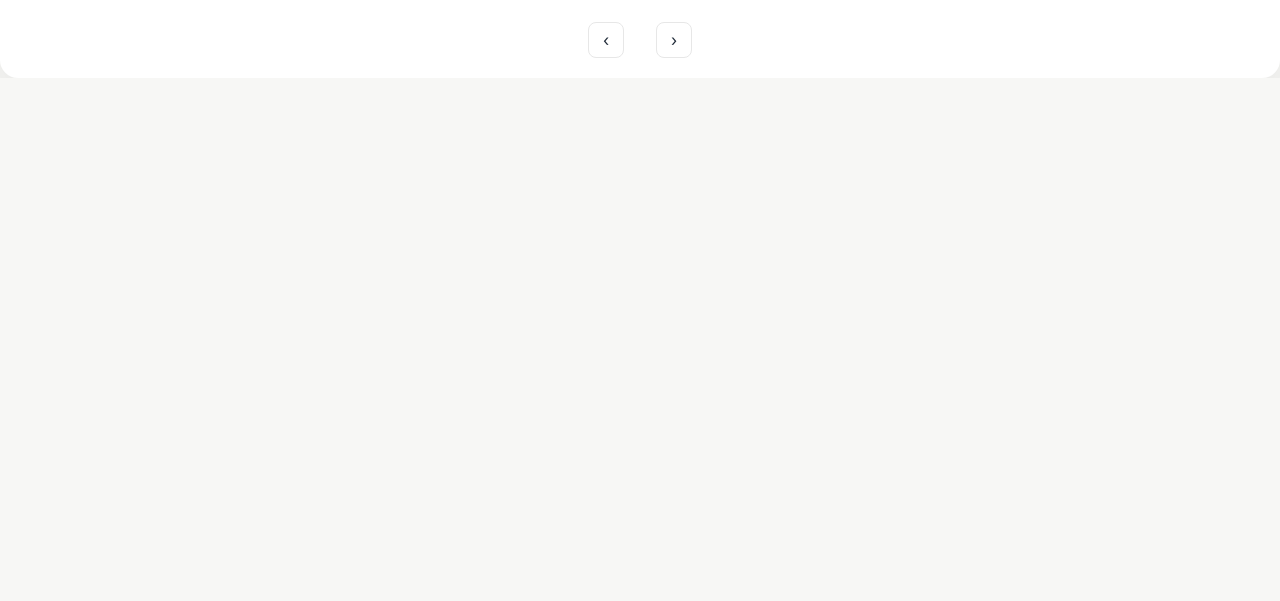
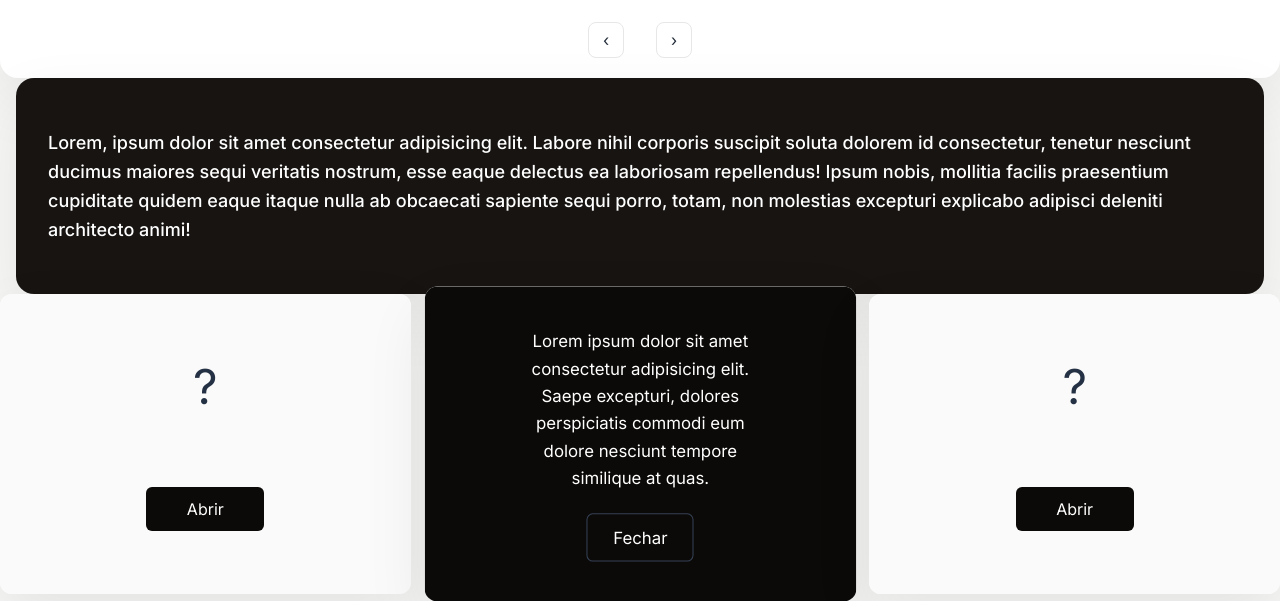
Before and after one commit to vicentesantos13/dot, a plain HTML site: page index.html in a window 1280 px wide. Shown: the part 2498-3099 px from the top of the page. Before the commit the page ends 2576 px from the top, so only its background shows below. Drawn offline with Linux system fonts and the light colour scheme.

Commit message:
feat: implement highlight card and expandable cards section

```diff
--- a/assets/css/style.css
+++ b/assets/css/style.css
@@ -395,3 +395,98 @@ a {
 .slider__dot:hover:not(.is-active) {
   background: var(--accent-dark);
 }
+
+.highlight-card {
+  background: #171412;
+  color: #ffffff;
+  padding: 32px;
+}
+
+.highlight-card p {
+  font-weight: 500;
+  font-size: 1.125rem;
+  line-height: 1.8125rem;
+}
+
+.expandable-grid {
+  display: grid;
+  grid-template-columns: repeat(3, minmax(0, 1fr));
+  gap: 24px;
+  align-items: start;
+}
+
+.expandable-card {
+  /* O scale do card aberto acontece no container para ampliar frente e verso juntos. */
+  position: relative;
+  min-height: 300px;
+  border-radius: var(--radius-md);
+  background: var(--surface);
+  box-shadow: var(--shadow);
+  overflow: hidden;
+  transform: scale(1);
+  transition: transform 0.25s ease;
+}
+
+.expandable-card__front,
+.expandable-card__back {
+  position: absolute;
+  inset: 0;
+  display: grid;
+  place-items: center;
+  padding: 28px;
+  text-align: center;
+  transition:
+    opacity 0.25s ease,
+    transform 0.25s ease;
+}
+
+.expandable-card__front {
+  background: #fafafa;
+}
+
+.expandable-card__back {
+  background: #0c0a08;
+  color: #ffffff;
+  opacity: 0;
+  transform: scale(0.98);
+  pointer-events: none;
+}
+
+.expandable-card__icon {
+  font-size: 3rem;
+  color: #243043;
+}
+
+.expandable-card__back p {
+  margin: 0;
+  max-width: 220px;
+  font-size: 1rem;
+  line-height: 1.625rem;
+  font-weight: 400;
+  letter-spacing: 0;
+  text-align: center;
+}
+
+.expandable-card__back .button--light {
+  min-width: 96px;
+  min-height: 46px;
+  padding: 0.75rem 1.5rem;
+  border-color: #344054;
+  background: transparent;
+  color: #ffffff;
+}
+
+.expandable-card.is-open .expandable-card__front {
+  opacity: 0;
+  pointer-events: none;
+}
+
+.expandable-card.is-open {
+  transform: scale(1.05);
+}
+
+.expandable-card.is-open .expandable-card__back {
+  opacity: 1;
+  transform: scale(1);
+  pointer-events: auto;
+}
--- a/index.html
+++ b/index.html
@@ -145,6 +145,106 @@
           </div>
         </div>
       </section>
+      <!-- Card de destaque textual. -->
+      <section class="section section--compact">
+        <div class="container container--narrow">
+          <article class="highlight-card">
+            <p>
+              Lorem, ipsum dolor sit amet consectetur adipisicing elit. Labore
+              nihil corporis suscipit soluta dolorem id consectetur, tenetur
+              nesciunt ducimus maiores sequi veritatis nostrum, esse eaque
+              delectus ea laboriosam repellendus! Ipsum nobis, mollitia facilis
+              praesentium cupiditate quidem eaque itaque nulla ab obcaecati
+              sapiente sequi porro, totam, non molestias excepturi explicabo
+              adipisci deleniti architecto animi!
+            </p>
+          </article>
+        </div>
+      </section>
+
+      <!-- Cards expansíveis com estado aberto/fechado. -->
+      <section class="section section--compact">
+        <div class="expandable-grid" data-expandables>
+          <article class="expandable-card">
+            <div class="expandable-card__front">
+              <span class="expandable-card__icon">?</span>
+              <button
+                class="button button--ghost"
+                type="button"
+                data-toggle-card
+              >
+                Abrir
+              </button>
+            </div>
+            <div class="expandable-card__back">
+              <p>
+                Lorem ipsum dolor sit amet consectetur adipisicing elit. Saepe
+                excepturi dolores perspiciatis commodi.
+              </p>
+              <button
+                class="button button--light"
+                type="button"
+                data-toggle-card
+              >
+                Fechar
+              </button>
+            </div>
+          </article>
+
+          <article class="expandable-card is-open">
+            <div class="expandable-card__front">
+              <span class="expandable-card__icon">?</span>
+              <button
+                class="button button--ghost"
+                type="button"
+                data-toggle-card
+              >
+                Abrir
+              </button>
+            </div>
+            <div class="expandable-card__back">
+              <p>
+                Lorem ipsum dolor sit amet consectetur adipisicing elit. Saepe
+                excepturi, dolores perspiciatis commodi eum dolore nesciunt
+                tempore similique at quas.
+              </p>
+              <button
+                class="button button--light"
+                type="button"
+                data-toggle-card
+              >
+                Fechar
+              </button>
+            </div>
+          </article>
+
+          <article class="expandable-card">
+            <div class="expandable-card__front">
+              <span class="expandable-card__icon">?</span>
+              <button
+                class="button button--ghost"
+                type="button"
+                data-toggle-card
+              >
+                Abrir
+              </button>
+            </div>
+            <div class="expandable-card__back">
+              <p>
+                Lorem ipsum dolor sit amet consectetur adipisicing elit.
+                Molestiae hic doloremque ratione.
+              </p>
+              <button
+                class="button button--light"
+                type="button"
+                data-toggle-card
+              >
+                Fechar
+              </button>
+            </div>
+          </article>
+        </div>
+      </section>
     </main>
   </body>
 </html>
```
